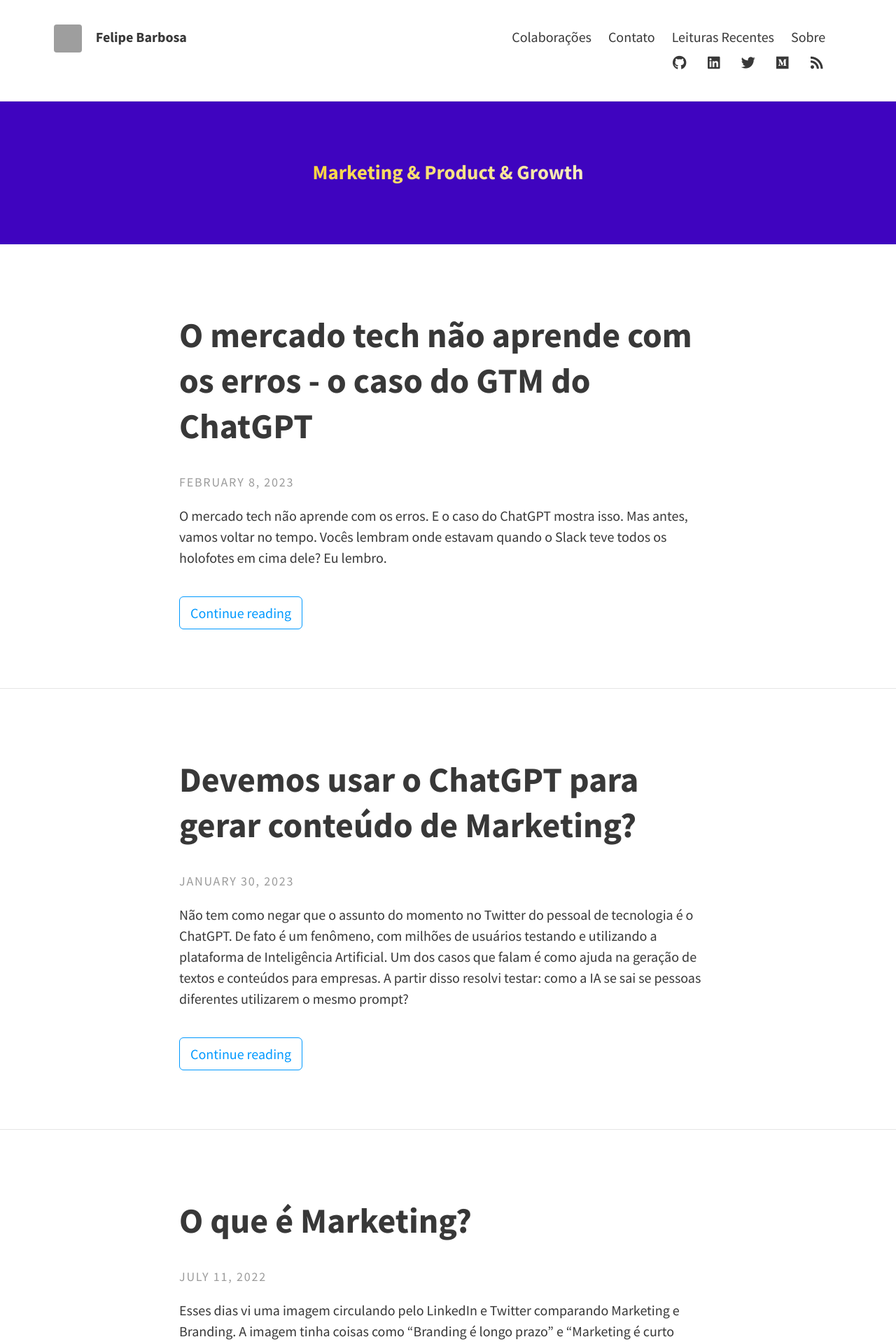
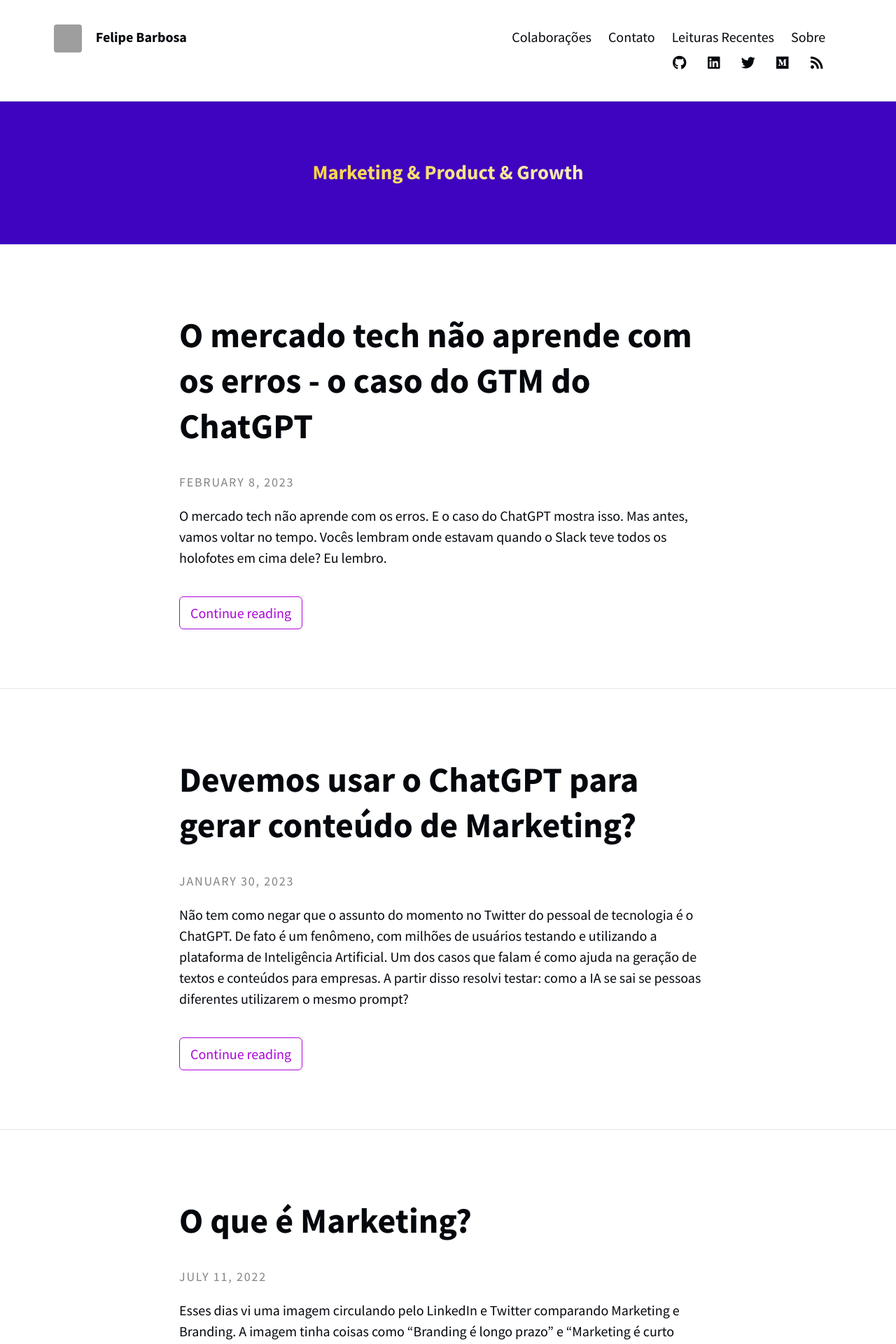
Before and after one commit to felipecbarbosa/felipecbarbosa.github.io, a Jekyll site: the page built from index.html, in a window 1280 px wide. Shown: the top 1920 px of the page at 70% size. Built offline with Jekyll 4.4.1, drawn with Linux system fonts in a browser that asks for light colours; nearby versions of some CDN libraries; the list of posts is cut into pages by our own code; comment, search, counter and statistics services are not loaded; grey boxes are pictures that could not be loaded.

Commit message:
Edited link and text color

```diff
--- a/_sass/base/_variables.scss
+++ b/_sass/base/_variables.scss
@@ -14,12 +14,12 @@ $background-color: #fff;
 $border-color: rgba(0, 0, 0, 0.1); // rgba recommended if using feature images
 
 // Typography colours
-$text-color: #383838;
-$link-color: #0099FF;
+$text-color: #04080d;
+$link-color: #ab04d9;
 $selection-color: #D4D4D4; // visible when highlighting text
 
 // Header colours
-$header-link-color: #383838;
+$header-link-color: #04080d;
 
 // Feature image for articles
 $feature-image-text-color: #fff;
@@ -27,4 +27,4 @@ $feature-image-size: cover; // options include "cover", "contain", "auto"
 
 // Header description box
 $header-desc-background-color: #3f04bf;
-$header-desc-text-color: #FFF;
+$header-desc-text-color: #f4f4f4;
```
